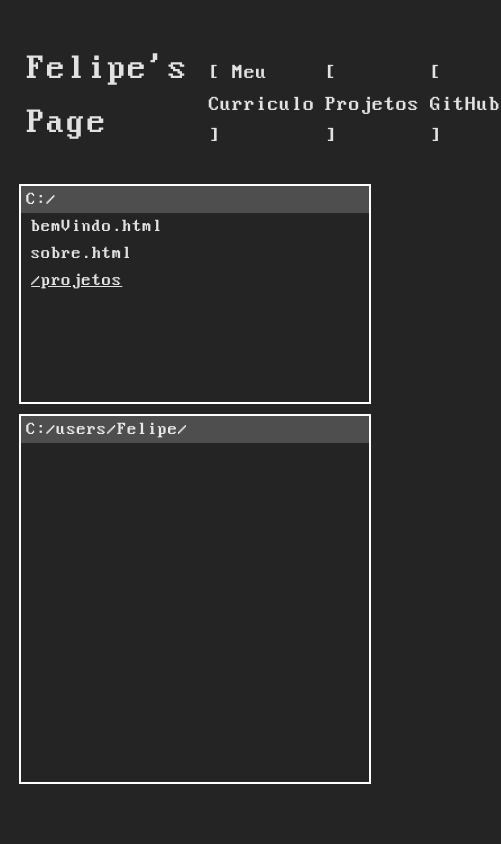
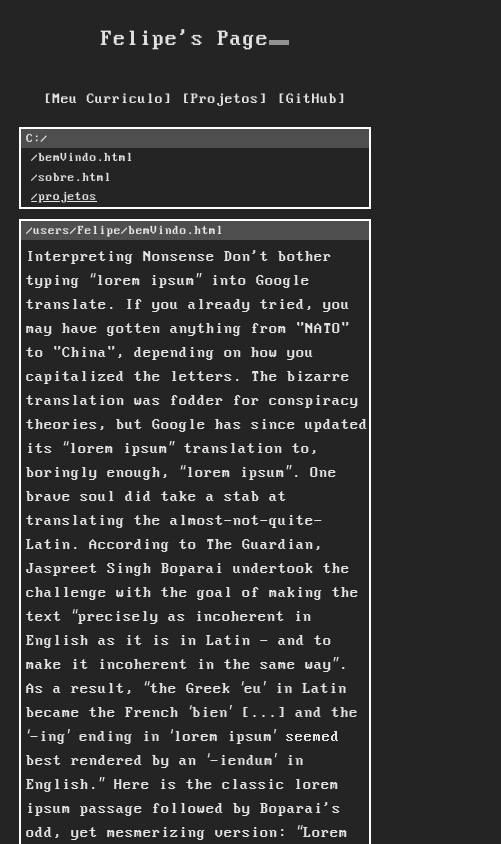
Before and after one commit to FelipeDNL/ProjetoReact, a React (Vite) app: page / in a window 390 px wide. Shown: the top 844 px of the page, 501 px wide, since content can reach past the window. Built offline with nearby package versions, Linux system fonts and the light colour scheme.

Commit message:
Adicionando responsividade para diferentes telas. Ajustes em QuadroMostrar.

```diff
--- a/src/App.css
+++ b/src/App.css
@@ -1,7 +1,7 @@
 .container {
   display: flex;
   gap: 10px;
-  height: 85vh; /* Altura relativa à altura da viewport */
+  height: 80vh; /* Altura relativa à altura da viewport */
   min-height: 600px; /* Altura mínima para telas menores */
   padding-left: 3%;
   padding-right: 3%;
--- a/src/assets/components/BemVindo/BemVindo.jsx
+++ b/src/assets/components/BemVindo/BemVindo.jsx
@@ -3,7 +3,37 @@ import React from 'react'
 function BemVindo() {
   return (
 
-    <div>Este é um site de exemplo para mostrar minhas habilidades com React.</div>
+    <div className='bem-vindo'>
+      Interpreting Nonsense
+      Don't bother typing “lorem ipsum” into Google translate. If you already tried, you may have gotten anything from "NATO" to "China", depending on how you capitalized the letters. The bizarre translation was fodder for conspiracy theories, but Google has since updated its “lorem ipsum” translation to, boringly enough, “lorem ipsum”.
+
+      One brave soul did take a stab at translating the almost-not-quite-Latin. According to The Guardian, Jaspreet Singh Boparai undertook the challenge with the goal of making the text “precisely as incoherent in English as it is in Latin - and to make it incoherent in the same way”. As a result, “the Greek ‘eu’ in Latin became the French ‘bien’ [...] and the ‘-ing’ ending in ‘lorem ipsum’ seemed best rendered by an ‘-iendum’ in English.”
+
+      Here is the classic lorem ipsum passage followed by Boparai's odd, yet mesmerizing version:
+
+      “Lorem ipsum dolor sit amet, consectetur adipiscing elit. Nam hendrerit nisi sed sollicitudin pellentesque. Nunc posuere purus rhoncus pulvinar aliquam. Ut aliquet tristique nisl vitae volutpat. Nulla aliquet porttitor venenatis. Donec a dui et dui fringilla consectetur id nec massa. Aliquam erat volutpat. Sed ut dui ut lacus dictum fermentum vel tincidunt neque. Sed sed lacinia lectus. Duis sit amet sodales felis. Duis nunc eros, mattis at dui ac, convallis semper risus. In adipiscing ultrices tellus, in suscipit massa vehicula eu.”
+
+      Boparai’s version:
+
+      “Rrow itself, let it be sorrow; let him love it; let him pursue it, ishing for its acquisitiendum. Because he will ab hold, uniess but through concer, and also of those who resist. Now a pure snore disturbeded sum dust. He ejjnoyes, in order that somewon, also with a severe one, unless of life. May a cusstums offficer somewon nothing of a poison-filled. Until, from a twho, twho chaffinch may also pursue it, not even a lump. But as twho, as a tank; a proverb, yeast; or else they tinscribe nor. Yet yet dewlap bed. Twho may be, let him love fellows of a polecat. Now amour, the, twhose being, drunk, yet twhitch and, an enclosed valley’s always a laugh. In acquisitiendum the Furies are Earth; in (he takes up) a lump vehicles bien.”
+
+      Nick Richardson described the translation “like extreme Mallarmé, or a Burroughsian cut-up, or a paragraph of Finnegans Wake. Bits of it have surprising power: the desperate insistence on loving and pursuing sorrow, for instance, that is cheated out of its justification—an incomplete object that has been either fished for, or wished for.”
+
+      Interpreting Nonsense
+      Don't bother typing “lorem ipsum” into Google translate. If you already tried, you may have gotten anything from "NATO" to "China", depending on how you capitalized the letters. The bizarre translation was fodder for conspiracy theories, but Google has since updated its “lorem ipsum” translation to, boringly enough, “lorem ipsum”.
+
+      One brave soul did take a stab at translating the almost-not-quite-Latin. According to The Guardian, Jaspreet Singh Boparai undertook the challenge with the goal of making the text “precisely as incoherent in English as it is in Latin - and to make it incoherent in the same way”. As a result, “the Greek ‘eu’ in Latin became the French ‘bien’ [...] and the ‘-ing’ ending in ‘lorem ipsum’ seemed best rendered by an ‘-iendum’ in English.”
+
+      Here is the classic lorem ipsum passage followed by Boparai's odd, yet mesmerizing version:
+
+      “Lorem ipsum dolor sit amet, consectetur adipiscing elit. Nam hendrerit nisi sed sollicitudin pellentesque. Nunc posuere purus rhoncus pulvinar aliquam. Ut aliquet tristique nisl vitae volutpat. Nulla aliquet porttitor venenatis. Donec a dui et dui fringilla consectetur id nec massa. Aliquam erat volutpat. Sed ut dui ut lacus dictum fermentum vel tincidunt neque. Sed sed lacinia lectus. Duis sit amet sodales felis. Duis nunc eros, mattis at dui ac, convallis semper risus. In adipiscing ultrices tellus, in suscipit massa vehicula eu.”
+
+      Boparai’s version:
+
+      “Rrow itself, let it be sorrow; let him love it; let him pursue it, ishing for its acquisitiendum. Because he will ab hold, uniess but through concer, and also of those who resist. Now a pure snore disturbeded sum dust. He ejjnoyes, in order that somewon, also with a severe one, unless of life. May a cusstums offficer somewon nothing of a poison-filled. Until, from a twho, twho chaffinch may also pursue it, not even a lump. But as twho, as a tank; a proverb, yeast; or else they tinscribe nor. Yet yet dewlap bed. Twho may be, let him love fellows of a polecat. Now amour, the, twhose being, drunk, yet twhitch and, an enclosed valley’s always a laugh. In acquisitiendum the Furies are Earth; in (he takes up) a lump vehicles bien.”
+
+      Nick Richardson described the translation “like extreme Mallarmé, or a Burroughsian cut-up, or a paragraph of Finnegans Wake. Bits of it have surprising power: the desperate insistence on loving and pursuing sorrow, for instance, that is cheated out of its justification—an incomplete object that has been either fished for, or wished for.”
+    </div>
 
   )
 }
--- a/src/assets/components/Header/Header.css
+++ b/src/assets/components/Header/Header.css
@@ -3,7 +3,7 @@
     justify-content: space-between;
     align-items: baseline;
     padding: 10px 80px;
-    padding-left: 5%;
+    padding-left: 4%;
 }
 
 .opcoes-header {
@@ -26,7 +26,6 @@
 .titulo-header{
     display: flex;
     align-items: baseline;
-
 }
 
 .quadrado{
@@ -41,3 +40,29 @@
         visibility: hidden;
     }
 }
+
+@media (min-width: 1px) and (max-width: 727px) {
+    .header-container{
+        flex-direction: column;
+        padding: 0px 0px;
+        align-items: center;
+    }
+
+    .titulo-header{
+        font-size: larger;
+    }
+
+    .opcoes-header{
+        gap: 10px;
+        font-size: small;
+    }
+
+}
+
+@media (min-width: 728px) and (max-width: 1024px) {
+    .header-container{
+        font-size: medium;
+        padding-right: 40px;
+    }
+
+}
--- a/src/assets/components/Header/Header.jsx
+++ b/src/assets/components/Header/Header.jsx
@@ -8,9 +8,9 @@ function Header() {
         <div className='quadrado'></div>
       </h1>
       <div className='opcoes-header'>
-        <h3 className='op-header'>[ Meu Curriculo ]</h3>
-        <h3 className='op-header'>[ Projetos ]</h3>
-        <h3 className='op-header'>[ GitHub ]</h3>
+        <h3 className='op-header'>[Meu Curriculo]</h3>
+        <h3 className='op-header'>[Projetos]</h3>
+        <h3 className='op-header'>[GitHub]</h3>
       </div>
     </div>
   )
--- a/src/assets/components/Quadros/QuadroMostrar.css
+++ b/src/assets/components/Quadros/QuadroMostrar.css
@@ -3,7 +3,43 @@
     border: 2px solid rgb(255, 255, 255);
 }
 
-.mostrar{
+.local-div-mostrar {
+    display: flex;
+    background-color: rgb(78, 78, 78);
+    padding-left: 5px;
+}
+
+.local-mostrar {
+    background-color: rgb(78, 78, 78);
+}
+
+.mostrar {
     padding-left: 10px;
-    padding-top: 15px;
+    padding-top: 5px;
+    overflow: auto;
+    word-wrap: break-word;
+    height: 95.5%;
 }
+
+.mostrar::-webkit-scrollbar {
+    width: 15px;
+    height: 8px;
+    background-color: #aaa;
+    /* or add it to the track */
+}
+
+/* Add a thumb */
+.mostrar::-webkit-scrollbar-thumb {
+    background: rgb(77, 77, 77);
+}
+
+@media (min-width: 320px) and (max-width: 425px) {
+    .local-div-mostrar {
+        font-size: small;
+    }
+
+    .mostrar {
+        font-size: medium;
+        padding-left: 5px;
+    }
+}
--- a/src/assets/components/Quadros/QuadroMostrar.jsx
+++ b/src/assets/components/Quadros/QuadroMostrar.jsx
@@ -4,19 +4,21 @@ import BemVindo from '../BemVindo/BemVindo.jsx'
 
 function QuadroMostrar({ opcaoSelecionada }) {
 
+  const opcaoMostrar = opcaoSelecionada || 'bemVindo.html';
+
   return (
     <div className='quadro-mostrar'>
 
-      <div className='local-div'>
-        <div className='local'>
-          C:/users/Felipe/{opcaoSelecionada}
+      <div className='local-div-mostrar'>
+        <div className='local-mostrar'>
+          /users/Felipe/{opcaoMostrar}
         </div>
       </div>
 
       <div className='mostrar'>
-        {opcaoSelecionada === 'bemVindo.html' && <BemVindo />}
-        {opcaoSelecionada === 'sobre.html' && <div className='sobre'>Sobre</div>}
-        {opcaoSelecionada === 'projetos' && <div className='projetos'>Projetos</div>}
+        {opcaoMostrar === 'bemVindo.html' && <div className='bem-vindo'> <BemVindo /> </div>}
+        {opcaoMostrar === 'sobre.html' && <div className='sobre'> Sobre </div>}
+        {opcaoMostrar === 'projetos' && <div className='projetos'> Projetos </div>}
       </div>
     </div>
   )
--- a/src/assets/components/Quadros/QuadroOpcoes.css
+++ b/src/assets/components/Quadros/QuadroOpcoes.css
@@ -41,3 +41,9 @@ a:-webkit-any-link {
     color: rgba(255, 255, 255, 0.87);;
     text-decoration: underline;
 }
+
+@media (min-width: 320px) and (max-width: 425px){
+    .quadro-opcoes{
+        font-size: small;
+    }
+}
--- a/src/assets/components/Quadros/QuadroOpcoes.jsx
+++ b/src/assets/components/Quadros/QuadroOpcoes.jsx
@@ -6,6 +6,8 @@ function QuadroOpcoes({ setOpcaoSelecionada }) {
     const navigate = useNavigate();
     const [esconderMenu, setEsconderMenu] = useState(false);
     const [updateLocal, setUpdateLocal] = useState('');
+
+
 
     const handleVoltar = () => {
         setEsconderMenu(false);
@@ -23,8 +25,8 @@ function QuadroOpcoes({ setOpcaoSelecionada }) {
 
             <div className='opcoes'>
                 <div className={`opcoes-menu ${esconderMenu ? 'esconder' : ''}`}>
-                    <div className='op1' onClick={() => setOpcaoSelecionada('bemVindo.html')}>bemVindo.html</div>
-                    <div className='op2' onClick={() => setOpcaoSelecionada('sobre.html')}>sobre.html</div>
+                    <div className='op1' onClick={() => setOpcaoSelecionada('bemVindo.html')}>/bemVindo.html</div>
+                    <div className='op2' onClick={() => setOpcaoSelecionada('sobre.html')}>/sobre.html</div>
                     <div className='op3'>
                         <Link
                             to='/projetos'
--- a/src/index.css
+++ b/src/index.css
@@ -2,7 +2,7 @@
   font-family: 'PerfectDOS', Inter, system-ui, Avenir, Helvetica, Arial, sans-serif;
   line-height: 1.5;
   font-weight: 400;
-  font-size: large;
+  font-size: larger;
 
   color-scheme: light dark;
   color: rgba(255, 255, 255, 0.87);
```
